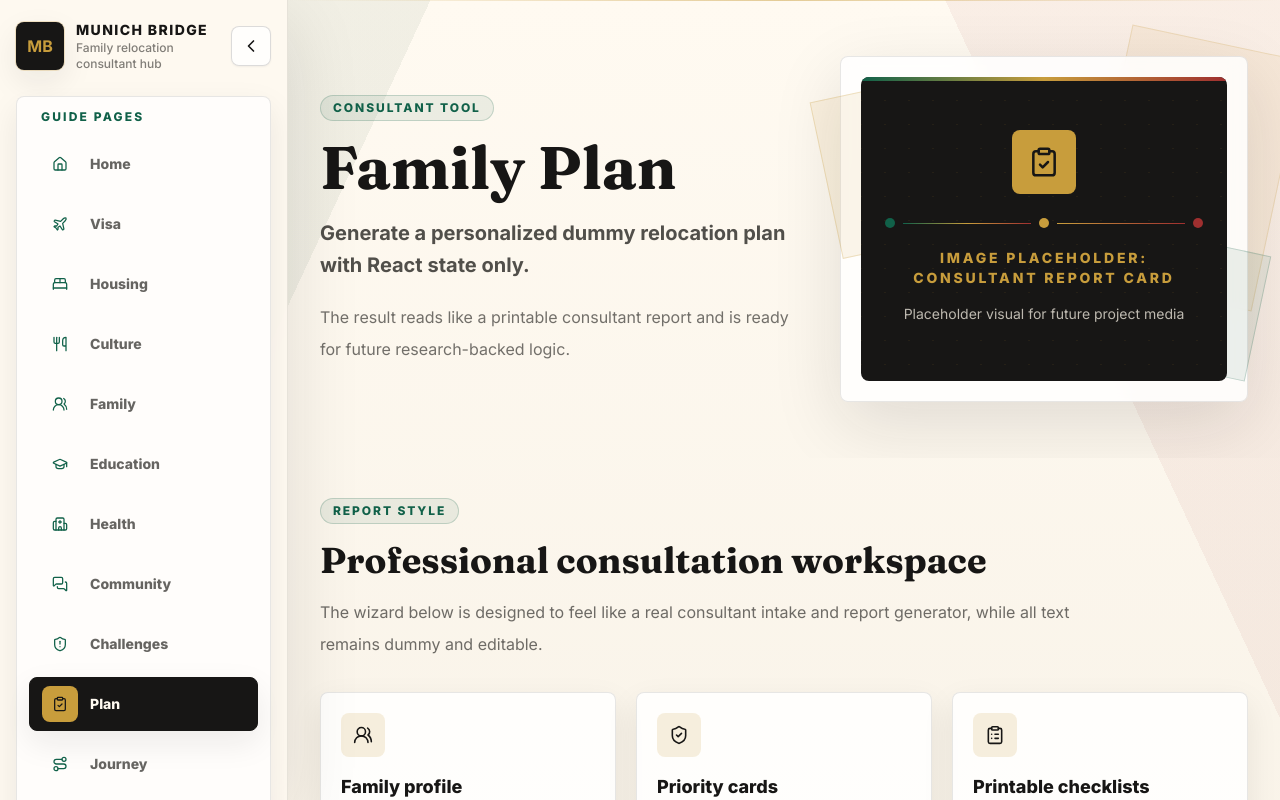
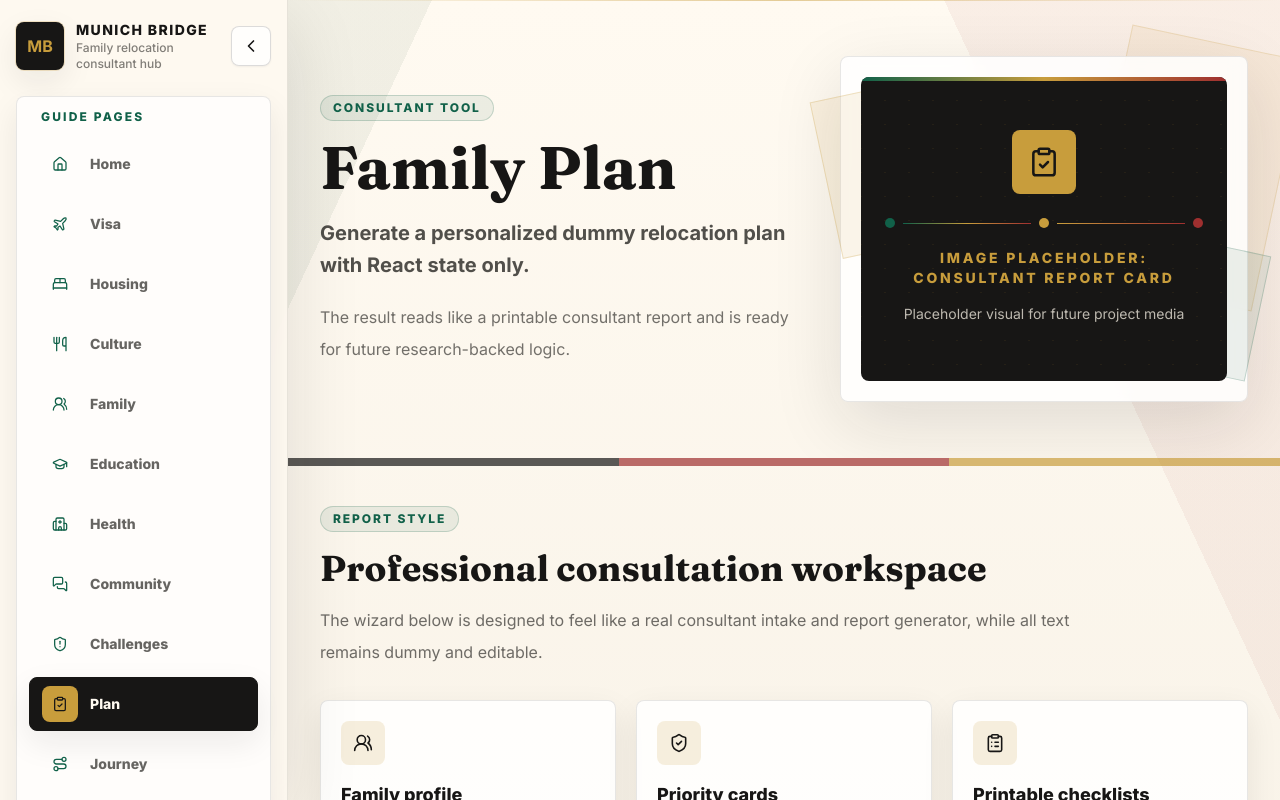
Before and after one commit to MoatazElsayad/core-website, a React (Vite) app: page /family-plan in a window 1280 px wide. Shown: the top 800 px of the page. Built offline with nearby package versions, Linux system fonts and the light colour scheme.

Commit message:
German-Syrian Style

```diff
--- /dev/null
+++ b/src/components/IdentityDivider.jsx
@@ -0,0 +1,28 @@
+const patterns = {
+  bridge: [
+    "bg-emeraldDeep",
+    "bg-linen",
+    "bg-charcoal",
+    "bg-redwood",
+    "bg-charcoal",
+    "bg-redwood",
+    "bg-gold",
+  ],
+  syria: ["bg-redwood", "bg-linen", "bg-charcoal", "bg-emeraldDeep"],
+  germany: ["bg-charcoal", "bg-redwood", "bg-gold"],
+};
+
+export default function IdentityDivider({ variant = "bridge", subtle = false }) {
+  const colors = patterns[variant] || patterns.bridge;
+
+  return (
+    <div
+      className={`relative z-10 flex h-2 w-full overflow-hidden ${subtle ? "opacity-70" : ""}`}
+      aria-hidden="true"
+    >
+      {colors.map((color, index) => (
+        <span key={`${color}-${index}`} className={`${color} flex-1`} />
+      ))}
+    </div>
+  );
+}
--- a/src/pages/ChallengesSolutions.jsx
+++ b/src/pages/ChallengesSolutions.jsx
@@ -2,6 +2,7 @@ import { useState } from "react";
 import { Link } from "react-router-dom";
 import { ExternalLink } from "lucide-react";
 import Icon from "../components/Icon";
+import IdentityDivider from "../components/IdentityDivider";
 import { challenges, challengesPage } from "../data/placeholderData";
 
 export default function ChallengesSolutions() {
@@ -15,13 +16,16 @@ export default function ChallengesSolutions() {
   return (
     <>
       <ChallengesHero />
+      <IdentityDivider variant="bridge" />
       <ChallengeNavigator
         activeCategory={activeCategory}
         onChangeCategory={setActiveCategory}
       />
+      <IdentityDivider variant="syria" subtle />
       {visibleChallenges.map((challenge, index) => (
         <ChallengeSection key={challenge.title} challenge={challenge} index={index} />
       ))}
+      <IdentityDivider variant="germany" subtle />
       <ClosingSection />
     </>
   );
--- a/src/pages/FamilyJourney.jsx
+++ b/src/pages/FamilyJourney.jsx
@@ -3,12 +3,14 @@ import SectionHeader from "../components/SectionHeader";
 import TimelineCard from "../components/TimelineCard";
 import PlaceholderImage from "../components/PlaceholderImage";
 import CallToActionBanner from "../components/CallToActionBanner";
+import IdentityDivider from "../components/IdentityDivider";
 import { familyJourney } from "../data/placeholderData";
 
 export default function FamilyJourney() {
   return (
     <>
       <PageHero hero={familyJourney.hero} />
+      <IdentityDivider variant="bridge" subtle />
       <section className="py-16">
         <div className="section-shell">
           <SectionHeader label="Roadmap" title="A timeline families can actually follow" intro="Each stage includes a main goal, key tasks, emotional reminder, and related page link." align="center" />
@@ -23,6 +25,7 @@ export default function FamilyJourney() {
           </div>
         </div>
       </section>
+      <IdentityDivider variant="syria" subtle />
       <CallToActionBanner cta={familyJourney.cta} />
     </>
   );
--- a/src/pages/FamilyPlan.jsx
+++ b/src/pages/FamilyPlan.jsx
@@ -3,12 +3,14 @@ import FamilyPlanForm from "../components/FamilyPlanForm";
 import SectionHeader from "../components/SectionHeader";
 import Icon from "../components/Icon";
 import CallToActionBanner from "../components/CallToActionBanner";
+import IdentityDivider from "../components/IdentityDivider";
 import { familyPlanPage } from "../data/placeholderData";
 
 export default function FamilyPlan() {
   return (
     <>
       <PageHero compact hero={familyPlanPage.hero} />
+      <IdentityDivider variant="germany" subtle />
       <section className="py-10">
         <div className="section-shell">
           <SectionHeader
@@ -32,6 +34,7 @@ export default function FamilyPlan() {
         </div>
       </section>
       <FamilyPlanForm />
+      <IdentityDivider variant="bridge" subtle />
       <CallToActionBanner cta={familyPlanPage.cta} />
     </>
   );
--- a/src/pages/GuidePage.jsx
+++ b/src/pages/GuidePage.jsx
@@ -7,6 +7,7 @@ import CallToActionBanner from "../components/CallToActionBanner";
 import PlaceholderImage from "../components/PlaceholderImage";
 import PagePersonalityBlock from "../components/PagePersonalityBlock";
 import TrustNotice from "../components/TrustNotice";
+import IdentityDivider from "../components/IdentityDivider";
 import { pagePersonalityBlocks, trustNotice } from "../data/placeholderData";
 
 export default function GuidePage({ page }) {
@@ -23,6 +24,7 @@ export default function GuidePage({ page }) {
           image: page.image,
         }}
       />
+      <IdentityDivider variant="bridge" subtle />
       {page.showTrustNotice && <TrustNotice notice={trustNotice} />}
       <section className="py-12">
         <div className="section-shell grid gap-8 lg:grid-cols-[0.9fr_1.1fr] lg:items-start">
@@ -53,6 +55,7 @@ export default function GuidePage({ page }) {
         icon={page.heroIcon}
         image={page.sectionImage || page.image}
       />
+      <IdentityDivider variant={page.personality === "culture" ? "syria" : "germany"} subtle />
       <section className="py-16">
         <div className="section-shell">
           <SectionHeader
--- a/src/pages/Home.jsx
+++ b/src/pages/Home.jsx
@@ -2,6 +2,7 @@ import { Link } from "react-router-dom";
 import { ArrowRight } from "lucide-react";
 import TrustNotice from "../components/TrustNotice";
 import Icon from "../components/Icon";
+import IdentityDivider from "../components/IdentityDivider";
 import { home, trustNotice } from "../data/placeholderData";
 import homeBackground from "../../home.png";
 
@@ -9,10 +10,15 @@ export default function Home() {
   return (
     <>
       <HeroSection />
+      <IdentityDivider variant="bridge" />
       <WelcomeSection />
+      <IdentityDivider variant="syria" subtle />
       <WhyMunichSection />
+      <IdentityDivider variant="germany" subtle />
       <GuideSectionsBand />
+      <IdentityDivider variant="bridge" />
       <JourneySection />
+      <IdentityDivider variant="syria" subtle />
       <IdentitySection />
     </>
   );
--- a/src/pages/Sources.jsx
+++ b/src/pages/Sources.jsx
@@ -2,12 +2,14 @@ import PageHero from "../components/PageHero";
 import SectionHeader from "../components/SectionHeader";
 import ResourceCard from "../components/ResourceCard";
 import CallToActionBanner from "../components/CallToActionBanner";
+import IdentityDivider from "../components/IdentityDivider";
 import { sourceLibrary, sourcesPage } from "../data/placeholderData";
 
 export default function Sources() {
   return (
     <>
       <PageHero hero={sourcesPage.hero} />
+      <IdentityDivider variant="bridge" subtle />
       <section className="py-16">
         <div className="section-shell">
           <SectionHeader {...sourcesPage.header} />
@@ -25,6 +27,7 @@ export default function Sources() {
           </div>
         </div>
       </section>
+      <IdentityDivider variant="germany" subtle />
       <CallToActionBanner cta={sourcesPage.cta} />
     </>
   );
```
Also changed, not shown: src/data/placeholderData.js (+7 -1 lines).
